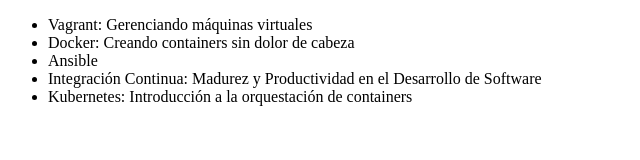
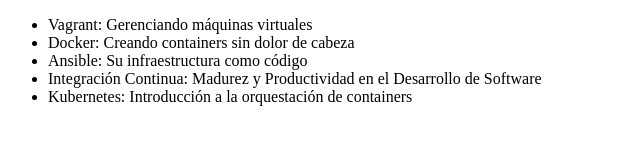
Before and after one commit to alonso-bonifacio/alura-git, a plain HTML site: page index.html in a window 1280 px wide. Shown: the whole page, without its empty margins (0-640 px from the left). Drawn offline with Linux system fonts and the light colour scheme.

Commit message:
Modificando el nombre del curso de Ansible

```diff
--- a/index.html
+++ b/index.html
@@ -8,7 +8,7 @@
     <ul>
         <li>Vagrant: Gerenciando máquinas virtuales</li>
         <li>Docker: Creando containers sin dolor de cabeza</li>
-        <li>Ansible</li>
+        <li>Ansible: Su infraestructura como código</li>
         <li>Integración Continua: Madurez y Productividad en el Desarrollo de Software</li>
         <li>Kubernetes: Introducción a la orquestación de containers</li>
     </ul>
```
